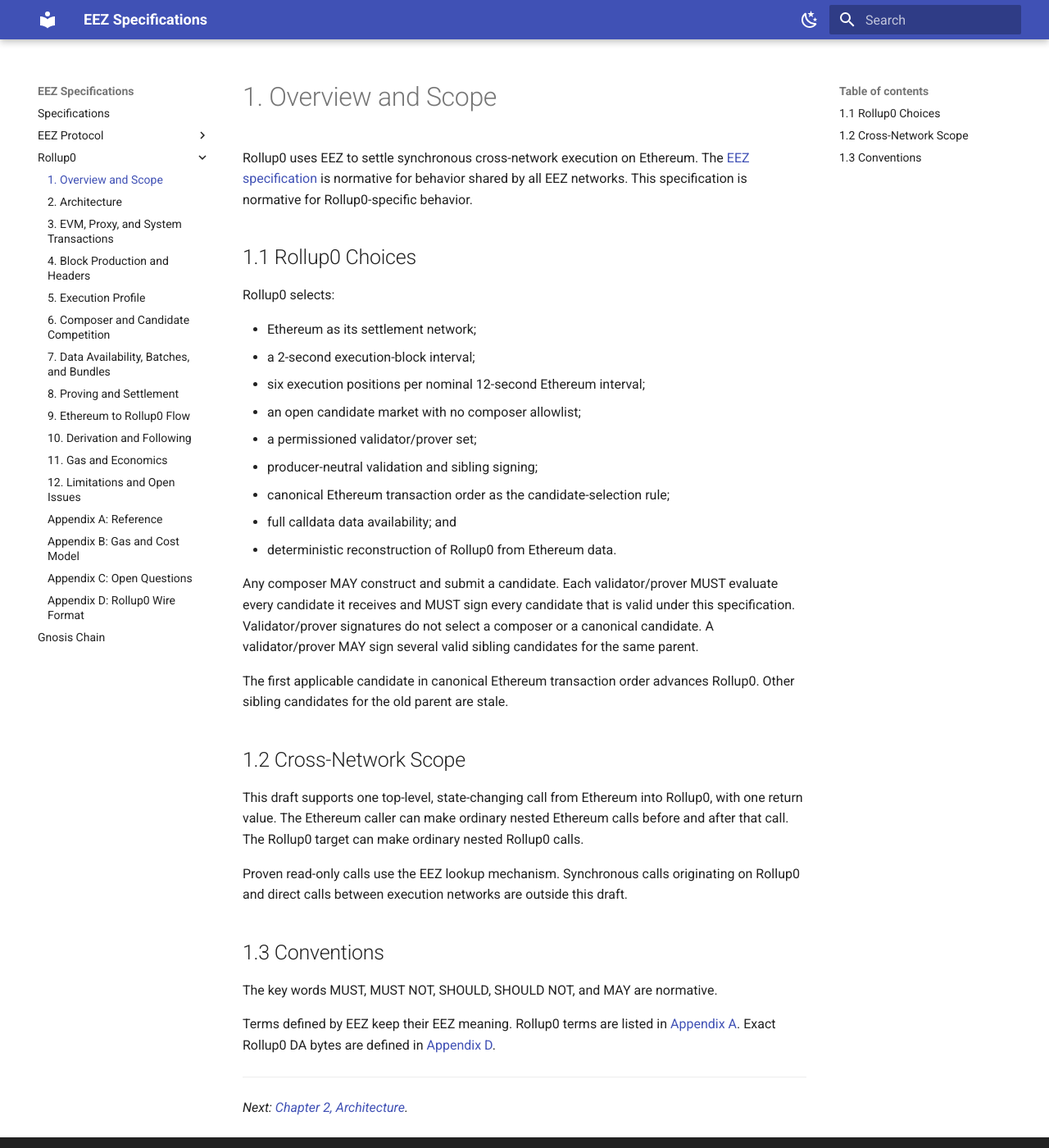
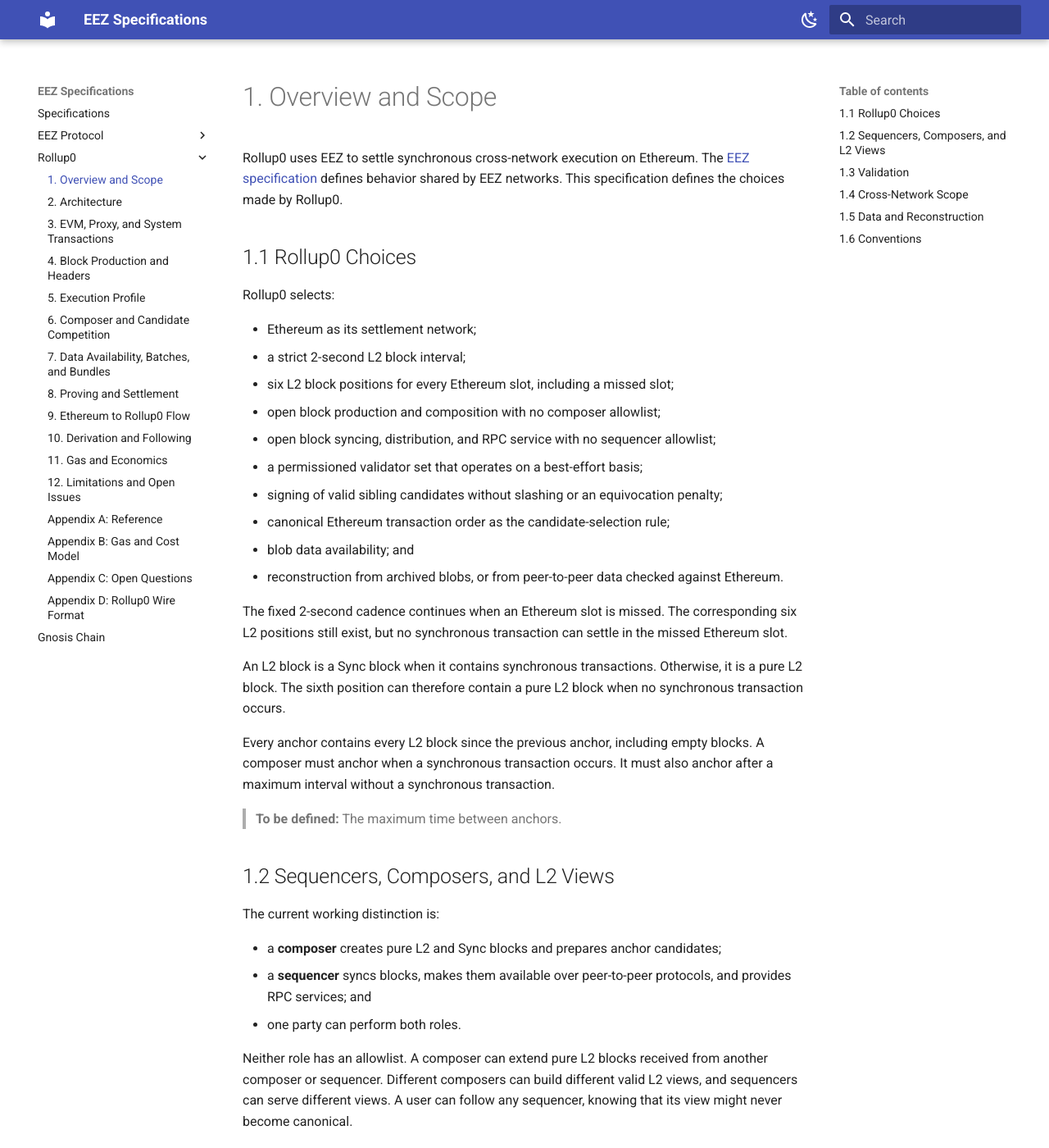
Before and after one commit to eez-association/specs-draft, an MkDocs documentation site: the page built from docs/rollup0-spec/01-overview.md, in a window 1280 px wide and 1400 px high. Shown: the whole window at 82% size. Built offline with MkDocs 1.6.1 and Material for MkDocs 9.7.7, drawn with Linux system fonts in a browser that asks for light colours; some of the changed text lies outside the part shown.

Commit message:
docs: clarify the Rollup0 overview

````diff
--- a/docs/rollup0-spec/01-overview.md
+++ b/docs/rollup0-spec/01-overview.md
@@ -1,47 +1,141 @@
 # 1. Overview and Scope
 
 Rollup0 uses EEZ to settle synchronous cross-network execution on Ethereum. The
-[EEZ specification](../eez-protocol-spec/index.md) is normative for behavior shared by all EEZ
-networks. This specification is normative for Rollup0-specific behavior.
+[EEZ specification](../eez-protocol-spec/index.md) defines behavior shared by EEZ networks. This
+specification defines the choices made by Rollup0.
 
 ## 1.1 Rollup0 Choices
 
 Rollup0 selects:
 
 - Ethereum as its settlement network;
-- a 2-second execution-block interval;
-- six execution positions per nominal 12-second Ethereum interval;
-- an open candidate market with no composer allowlist;
-- a permissioned validator/prover set;
-- producer-neutral validation and sibling signing;
+- a strict 2-second L2 block interval;
+- six L2 block positions for every Ethereum slot, including a missed slot;
+- open block production and composition with no composer allowlist;
+- open block syncing, distribution, and RPC service with no sequencer allowlist;
+- a permissioned validator set that operates on a best-effort basis;
+- signing of valid sibling candidates without slashing or an equivocation penalty;
 - canonical Ethereum transaction order as the candidate-selection rule;
-- full calldata data availability; and
-- deterministic reconstruction of Rollup0 from Ethereum data.
+- blob data availability; and
+- reconstruction from archived blobs, or from peer-to-peer data checked against Ethereum.
 
-Any composer MAY construct and submit a candidate. Each validator/prover MUST evaluate every
-candidate it receives and MUST sign every candidate that is valid under this specification.
-Validator/prover signatures do not select a composer or a canonical candidate. A validator/prover
-MAY sign several valid sibling candidates for the same parent.
+The fixed 2-second cadence continues when an Ethereum slot is missed. The corresponding six L2
+positions still exist, but no synchronous transaction can settle in the missed Ethereum slot.
 
-The first applicable candidate in canonical Ethereum transaction order advances Rollup0. Other
-sibling candidates for the old parent are stale.
+An L2 block is a Sync block when it contains synchronous transactions. Otherwise, it is a pure L2
+block. The sixth position can therefore contain a pure L2 block when no synchronous transaction
+occurs.
 
-## 1.2 Cross-Network Scope
+Every anchor contains every L2 block since the previous anchor, including empty blocks. A composer
+must anchor when a synchronous transaction occurs. It must also anchor after a maximum interval
+without a synchronous transaction.
 
-This draft supports one top-level, state-changing call from Ethereum into Rollup0, with one return
-value. The Ethereum caller can make ordinary nested Ethereum calls before and after that call. The
-Rollup0 target can make ordinary nested Rollup0 calls.
+> **To be defined:** The maximum time between anchors.
 
-Proven read-only calls use the EEZ lookup mechanism. Synchronous calls originating on Rollup0 and
-direct calls between execution networks are outside this draft.
+## 1.2 Sequencers, Composers, and L2 Views
 
-## 1.3 Conventions
+The current working distinction is:
 
-The key words MUST, MUST NOT, SHOULD, SHOULD NOT, and MAY are normative.
+- a **composer** creates pure L2 and Sync blocks and prepares anchor candidates;
+- a **sequencer** syncs blocks, makes them available over peer-to-peer protocols, and provides RPC
+  services; and
+- one party can perform both roles.
+
+Neither role has an allowlist. A composer can extend pure L2 blocks received from another composer
+or sequencer. Different composers can build different valid L2 views, and sequencers can serve
+different views. A user can follow any sequencer, knowing that its view might never become
+canonical.
+
+An anchor candidate names its exact parent block hash and block number. Its state root is checked
+separately. The candidate contains the complete chain from that parent to its proposed endpoint.
+
+A candidate is applicable when it:
+
+1. names the current Ethereum-confirmed Rollup0 parent;
+2. follows the EEZ and Rollup0 rules;
+3. has the required validator signatures; and
+4. can complete its intended Ethereum settlement and synchronous transactions.
+
+The first applicable candidate in canonical Ethereum transaction order advances Rollup0. Ethereum
+block builders therefore control the ordering between valid candidates. This is intentional.
+Sibling candidates for the old parent then become stale.
+
+> **To be defined:** The protocol used to share candidates with validators.
+
+## 1.3 Validation
+
+Validators provide a best-effort service. They can reject malformed or oversized messages before
+full validation. They can rate limit or ban parties that waste resources.
+
+After fully checking a candidate, a validator signs it when it is valid. A validator can sign
+several valid siblings and can finish signing a candidate after another sibling arrives. This is
+not equivocation and carries no slashing risk.
+
+Each signature is for one intended Ethereum settlement block. The first applicable candidate that
+lands on Ethereum wins. Signatures for candidates that still name the old parent can no longer
+advance Rollup0.
+
+> **To be defined:** The exact Ethereum slot, block, or parent fields that bind a signature to one
+> settlement block.
+
+Rollup0 has no force-inclusion path. A valid empty candidate can win while excluding pending
+transactions. Force inclusion and TEE-backed validators are possible features for Rollup0.x, not
+this version.
+
+## 1.4 Cross-Network Scope
+
+Each Ethereum transaction can make at most one cross-chain call into Rollup0. A candidate can
+contain several Ethereum transactions that each make one such call.
+
+For synchronous transactions, the composer submits this ordered Ethereum bundle through
+`eth_sendBundle`:
+
+```text
+[postAndVerifyBatch, trigger1, trigger2, ...]
+```
+
+`postAndVerifyBatch` publishes and verifies the results of all Rollup0 calls before the trigger
+transactions execute. Each following trigger transaction can then call its proxy and receive the
+precomputed result. The complete bundle must land in one Ethereum block, in this order. Either the
+whole bundle is included or none of it is included.
+
+This is the synchronous property: each trigger transaction receives the Rollup0 result while it
+executes, after the result has been prepared earlier in the same Ethereum block.
+
+The call returns arbitrary bytes. A revert is also a result and includes its revert data. The
+Ethereum transaction can make ordinary local calls and reads before and after its cross-chain call.
+The Rollup0 target can make ordinary local Rollup0 calls and reads.
+
+Cross-chain reads are not part of the current Rollup0 rules. A limited exception for cross-chain
+`STATICCALL` may be added later.
+
+> **To be defined:** Whether Rollup0 supports cross-chain `STATICCALL`, and under which rules.
+
+Synchronous calls originating on Rollup0 and direct calls between execution networks are outside
+this version. A candidate can contain ordinary Rollup0 transactions without any cross-chain call.
+
+## 1.5 Data and Reconstruction
+
+Rollup0 publishes anchored chain data in Ethereum blobs.
+
+> **To be defined:** The exact blob format, versioning rules, capacity limits, and archive
+> expectations.
+
+A follower with the genesis, fixed network settings, and all historical blobs can reconstruct the
+complete Rollup0 chain without help from a sequencer.
+
+Ethereum does not retain blob data forever. When old blobs are no longer available, a follower can
+fetch the missing history from peers. It must check the data against the commitments on Ethereum
+and reproduce the accepted block hash and state root.
+
+> **To be defined:** The peer-to-peer history sync protocol.
+
+## 1.6 Conventions
+
+The words MUST, MUST NOT, SHOULD, SHOULD NOT, and MAY mark protocol requirements.
 
 Terms defined by EEZ keep their EEZ meaning. Rollup0 terms are listed in
-[Appendix A](A-reference.md). Exact Rollup0 DA bytes are defined in
-[Appendix D](D-wire-formats.md).
+[Appendix A](A-reference.md). Missing decisions are marked **To be defined**.
 
 ---
 
````
Also changed, not shown: docs/rollup0-spec/index.md (+17 -13 lines).
